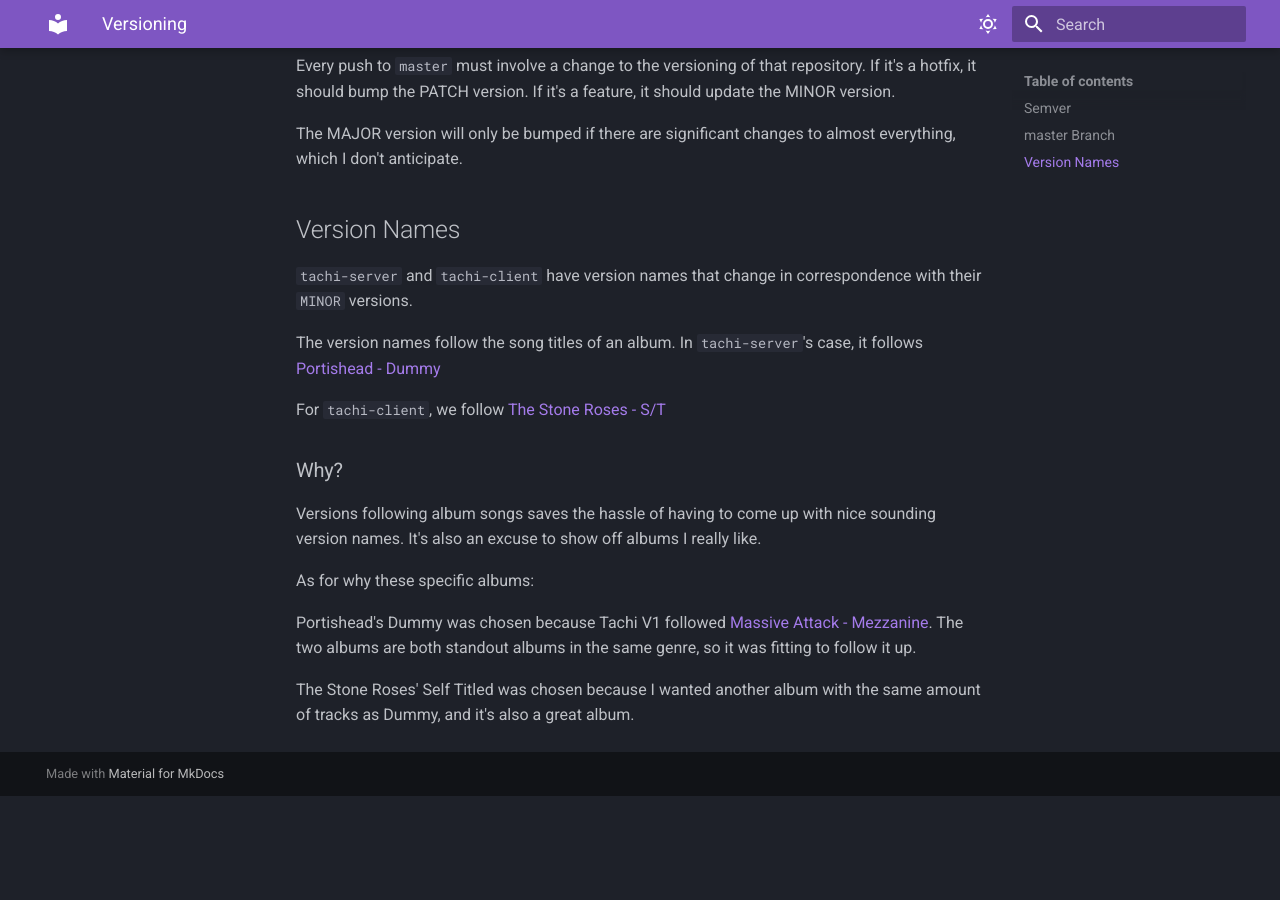
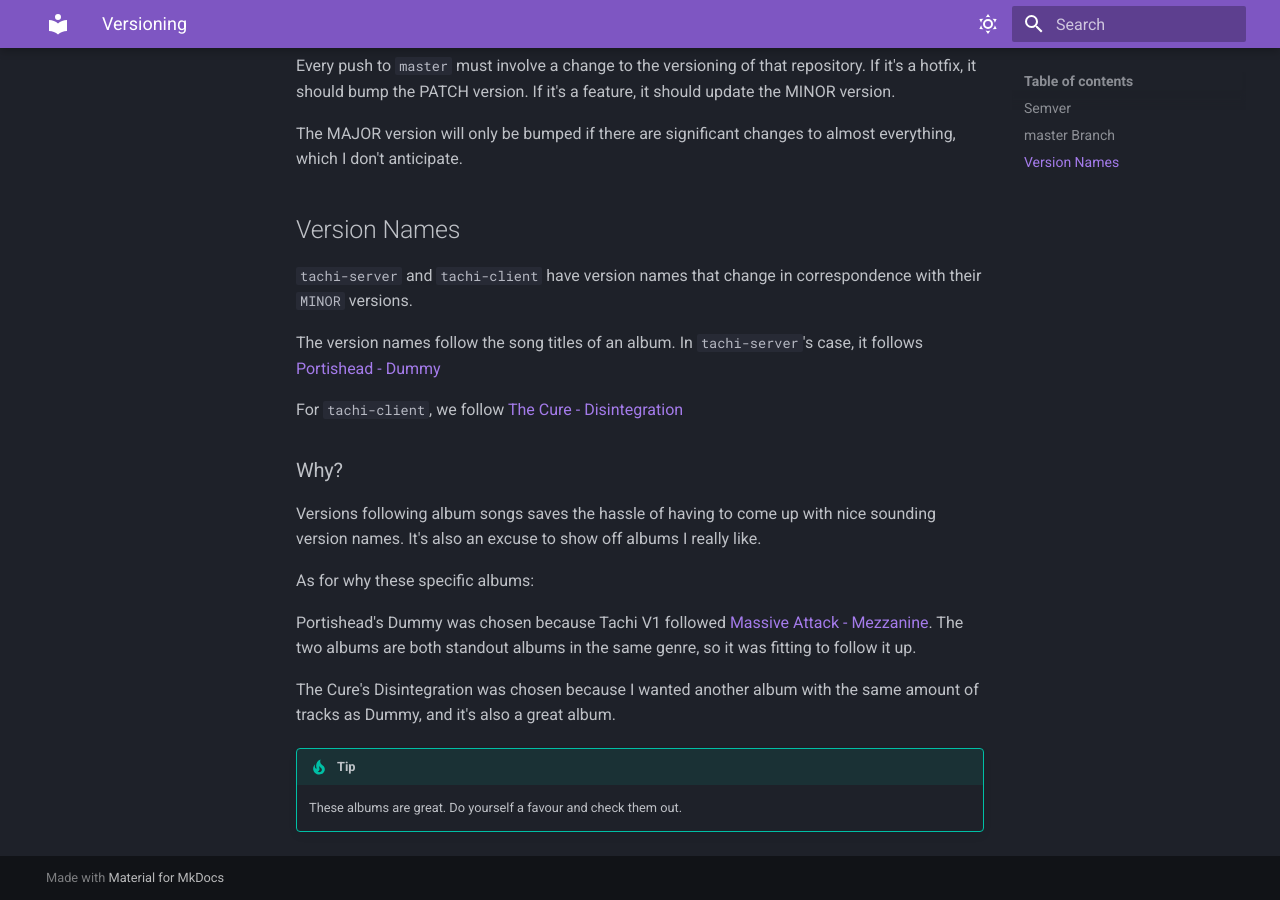
Before and after one commit to zkrising/Tachi, an MkDocs documentation site: the page built from docs/docs/codebase/infrastructure/versions.md, in a window 1280 px wide and 900 px high, scrolled down 588 px. Built offline with MkDocs 1.6.1 and Material for MkDocs 9.7.7, drawn with Linux system fonts in a browser that asks for light colours; before the commit the page ends 1384 px from its top, so only the background shows below that.

Commit message:
change tsr to disintegration

```diff
--- a/docs/docs/codebase/infrastructure/versions.md
+++ b/docs/docs/codebase/infrastructure/versions.md
@@ -31,7 +31,7 @@
 The version names follow the song titles of an album. In `tachi-server`'s case, it follows
 [Portishead - Dummy](https://en.wikipedia.org/wiki/Dummy_(album))
 
-For `tachi-client`, we follow [The Stone Roses - S/T](https://en.wikipedia.org/wiki/The_Stone_Roses_(album))
+For `tachi-client`, we follow [The Cure - Disintegration](https://en.wikipedia.org/wiki/Disintegration_(The_Cure_album))
 
 ### Why?
 
@@ -44,5 +44,8 @@
 [Massive Attack - Mezzanine](https://en.wikipedia.org/wiki/Mezzanine_(album)). The two albums
 are both standout albums in the same genre, so it was fitting to follow it up.
 
-The Stone Roses' Self Titled was chosen because I wanted another album with
+The Cure's Disintegration was chosen because I wanted another album with
 the same amount of tracks as Dummy, and it's also a great album.
+
+!!! tip
+	These albums are great. Do yourself a favour and check them out.
```
Also changed, not shown: 1 other file.
